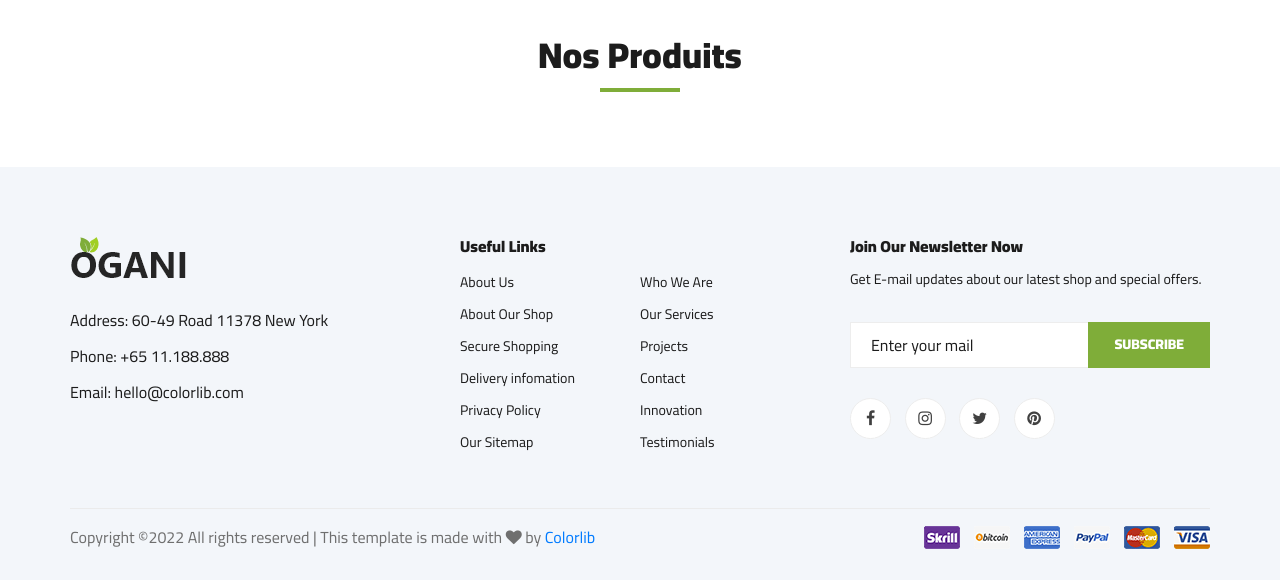
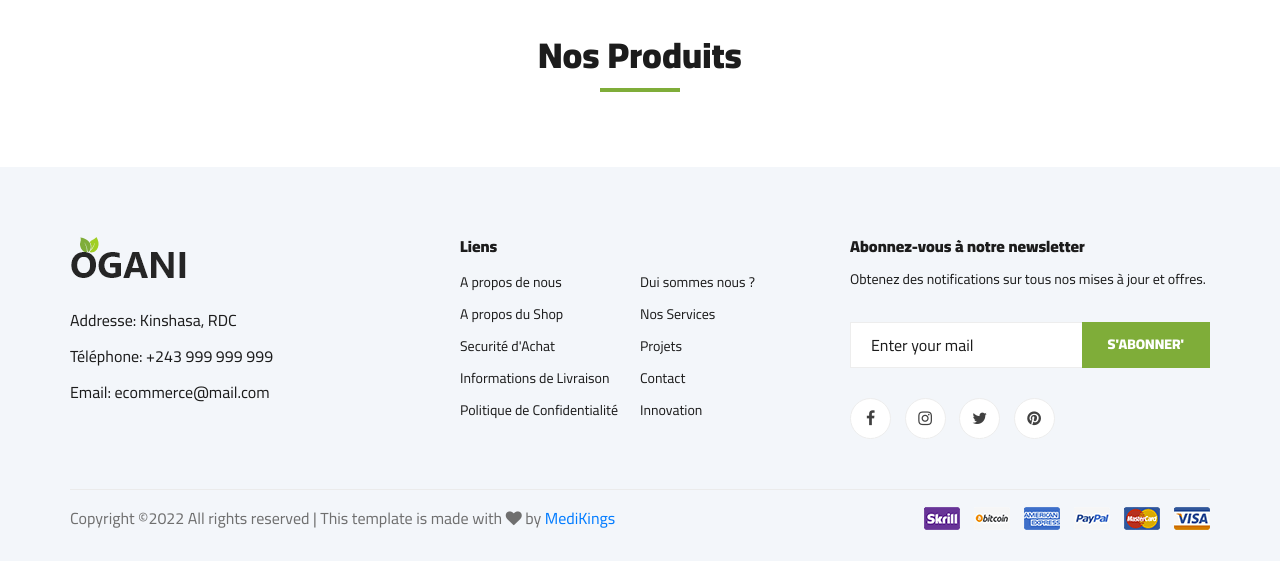
Before and after one commit to MediKings/drop, a Django app: page / in a window 1280 px wide. Shown: the part 735-1315 px from the top of the page. After the commit the page ends 1265 px from the top, so only its background shows below. Run offline with Django 3.2, Linux system fonts and the light colour scheme; data that the repository does not hold is empty; some libraries are stand-ins or nearby versions.

Commit message:
Translate footer

```diff
--- a/templates/home/base.html
+++ b/templates/home/base.html
@@ -176,40 +176,38 @@
                             <a href="./index.html"><img src="img/logo.png" alt=""></a>
                         </div>
                         <ul>
-                            <li>Address: 60-49 Road 11378 New York</li>
-                            <li>Phone: +65 11.188.888</li>
-                            <li>Email: hello@colorlib.com</li>
+                            <li>Addresse: Kinshasa, RDC</li>
+                            <li>Téléphone: +243 999 999 999</li>
+                            <li>Email: ecommerce@mail.com</li>
                         </ul>
                     </div>
                 </div>
                 <div class="col-lg-4 col-md-6 col-sm-6 offset-lg-1">
                     <div class="footer__widget">
-                        <h6>Useful Links</h6>
+                        <h6>Liens</h6>
                         <ul>
-                            <li><a href="#">About Us</a></li>
-                            <li><a href="#">About Our Shop</a></li>
-                            <li><a href="#">Secure Shopping</a></li>
-                            <li><a href="#">Delivery infomation</a></li>
-                            <li><a href="#">Privacy Policy</a></li>
-                            <li><a href="#">Our Sitemap</a></li>
+                            <li><a href="#">A propos de nous</a></li>
+                            <li><a href="#">A propos du Shop</a></li>
+                            <li><a href="#">Securité d'Achat</a></li>
+                            <li><a href="#">Informations de Livraison</a></li>
+                            <li><a href="#">Politique de Confidentialité</a></li>
                         </ul>
                         <ul>
-                            <li><a href="#">Who We Are</a></li>
-                            <li><a href="#">Our Services</a></li>
-                            <li><a href="#">Projects</a></li>
+                            <li><a href="#">Dui sommes nous ?</a></li>
+                            <li><a href="#">Nos Services</a></li>
+                            <li><a href="#">Projets</a></li>
                             <li><a href="#">Contact</a></li>
                             <li><a href="#">Innovation</a></li>
-                            <li><a href="#">Testimonials</a></li>
                         </ul>
                     </div>
                 </div>
                 <div class="col-lg-4 col-md-12">
                     <div class="footer__widget">
-                        <h6>Join Our Newsletter Now</h6>
-                        <p>Get E-mail updates about our latest shop and special offers.</p>
+                        <h6>Abonnez-vous à notre newsletter</h6>
+                        <p>Obtenez des notifications sur tous nos mises à jour et offres.</p>
                         <form action="#">
                             <input type="text" placeholder="Enter your mail">
-                            <button type="submit" class="site-btn">Subscribe</button>
+                            <button type="submit" class="site-btn">S'abonner'</button>
                         </form>
                         <div class="footer__widget__social">
                             <a href="#"><i class="fa fa-facebook"></i></a>
@@ -224,7 +222,7 @@
                 <div class="col-lg-12">
                     <div class="footer__copyright">
                         <div class="footer__copyright__text"><p><!-- Link back to Colorlib can't be removed. Template is licensed under CC BY 3.0. -->
-  Copyright &copy;<script>document.write(new Date().getFullYear());</script> All rights reserved | This template is made with <i class="fa fa-heart" aria-hidden="true"></i> by <a href="https://colorlib.com" target="_blank">Colorlib</a>
+  Copyright &copy;<script>document.write(new Date().getFullYear());</script> All rights reserved | This template is made with <i class="fa fa-heart" aria-hidden="true"></i> by <a href="#" target="_blank">MediKings</a>
   <!-- Link back to Colorlib can't be removed. Template is licensed under CC BY 3.0. --></p></div>
                         <div class="footer__copyright__payment"><img src="img/payment-item.png" alt=""></div>
                     </div>
```
